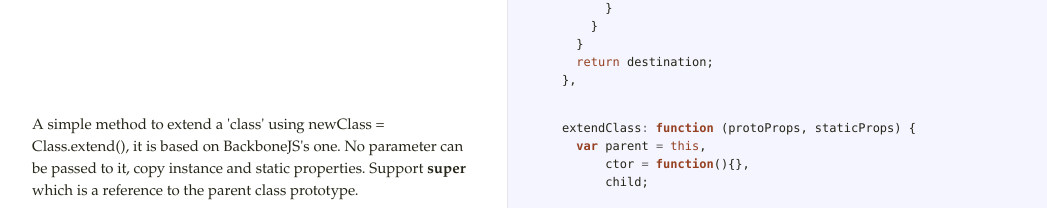
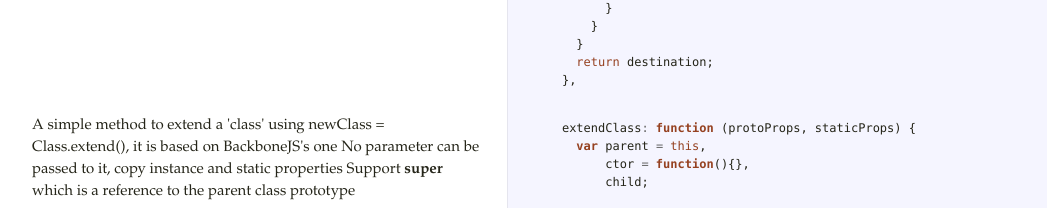
Before and after one commit to paglias/KnockoutApp, a plain HTML site: page docs/knockout.app.html in a window 1280 px wide. Shown: the part 853-1061 px from the top of the page, without its empty margins (18-1065 px from the left). Drawn offline with Linux system fonts and the light colour scheme.

Commit message:
corrected small typo

```diff
--- a/docs/knockout.app.html
+++ b/docs/knockout.app.html
@@ -27,9 +27,9 @@ To extend normal objects use ko.utils.extend</p>             </td>             <
         <span class="p">}</span>
       <span class="p">}</span>
       <span class="k">return</span> <span class="nx">destination</span><span class="p">;</span>
-    <span class="p">},</span></pre></div>             </td>           </tr>                               <tr id="section-9">             <td class="docs">               <div class="pilwrap">                 <a class="pilcrow" href="#section-9">&#182;</a>               </div>               <p>A simple method to extend a 'class' using newClass = Class.extend(), it is based on BackboneJS's one.
-No parameter can be passed to it, copy instance and static properties.
-Support <strong>super</strong> which is a reference to the parent class prototype.</p>             </td>             <td class="code">               <div class="highlight"><pre>    <span class="nx">extendClass</span><span class="o">:</span> <span class="kd">function</span> <span class="p">(</span><span class="nx">protoProps</span><span class="p">,</span> <span class="nx">staticProps</span><span class="p">)</span> <span class="p">{</span>
+    <span class="p">},</span></pre></div>             </td>           </tr>                               <tr id="section-9">             <td class="docs">               <div class="pilwrap">                 <a class="pilcrow" href="#section-9">&#182;</a>               </div>               <p>A simple method to extend a 'class' using newClass = Class.extend(), it is based on BackboneJS's one
+No parameter can be passed to it, copy instance and static properties
+Support <strong>super</strong> which is a reference to the parent class prototype</p>             </td>             <td class="code">               <div class="highlight"><pre>    <span class="nx">extendClass</span><span class="o">:</span> <span class="kd">function</span> <span class="p">(</span><span class="nx">protoProps</span><span class="p">,</span> <span class="nx">staticProps</span><span class="p">)</span> <span class="p">{</span>
       <span class="kd">var</span> <span class="nx">parent</span> <span class="o">=</span> <span class="k">this</span><span class="p">,</span>
           <span class="nx">ctor</span> <span class="o">=</span> <span class="kd">function</span><span class="p">(){},</span>
           <span class="nx">child</span><span class="p">;</span>
--- a/knockout.app.js
+++ b/knockout.app.js
@@ -49,9 +49,9 @@
 			return destination;
 		},
 
-		// A simple method to extend a 'class' using newClass = Class.extend(), it is based on BackboneJS's one.
-		// No parameter can be passed to it, copy instance and static properties.
-		// Support __super__ which is a reference to the parent class prototype.
+		// A simple method to extend a 'class' using newClass = Class.extend(), it is based on BackboneJS's one
+		// No parameter can be passed to it, copy instance and static properties
+		// Support __super__ which is a reference to the parent class prototype
 		extendClass: function (protoProps, staticProps) {
 			var parent = this,
 					ctor = function(){},
--- a/src/utils.js
+++ b/src/utils.js
@@ -31,9 +31,9 @@
 			return destination;
 		},
 
-		// A simple method to extend a 'class' using newClass = Class.extend(), it is based on BackboneJS's one.
-		// No parameter can be passed to it, copy instance and static properties.
-		// Support __super__ which is a reference to the parent class prototype.
+		// A simple method to extend a 'class' using newClass = Class.extend(), it is based on BackboneJS's one
+		// No parameter can be passed to it, copy instance and static properties
+		// Support __super__ which is a reference to the parent class prototype
 		extendClass: function (protoProps, staticProps) {
 			var parent = this,
 					ctor = function(){},
```
